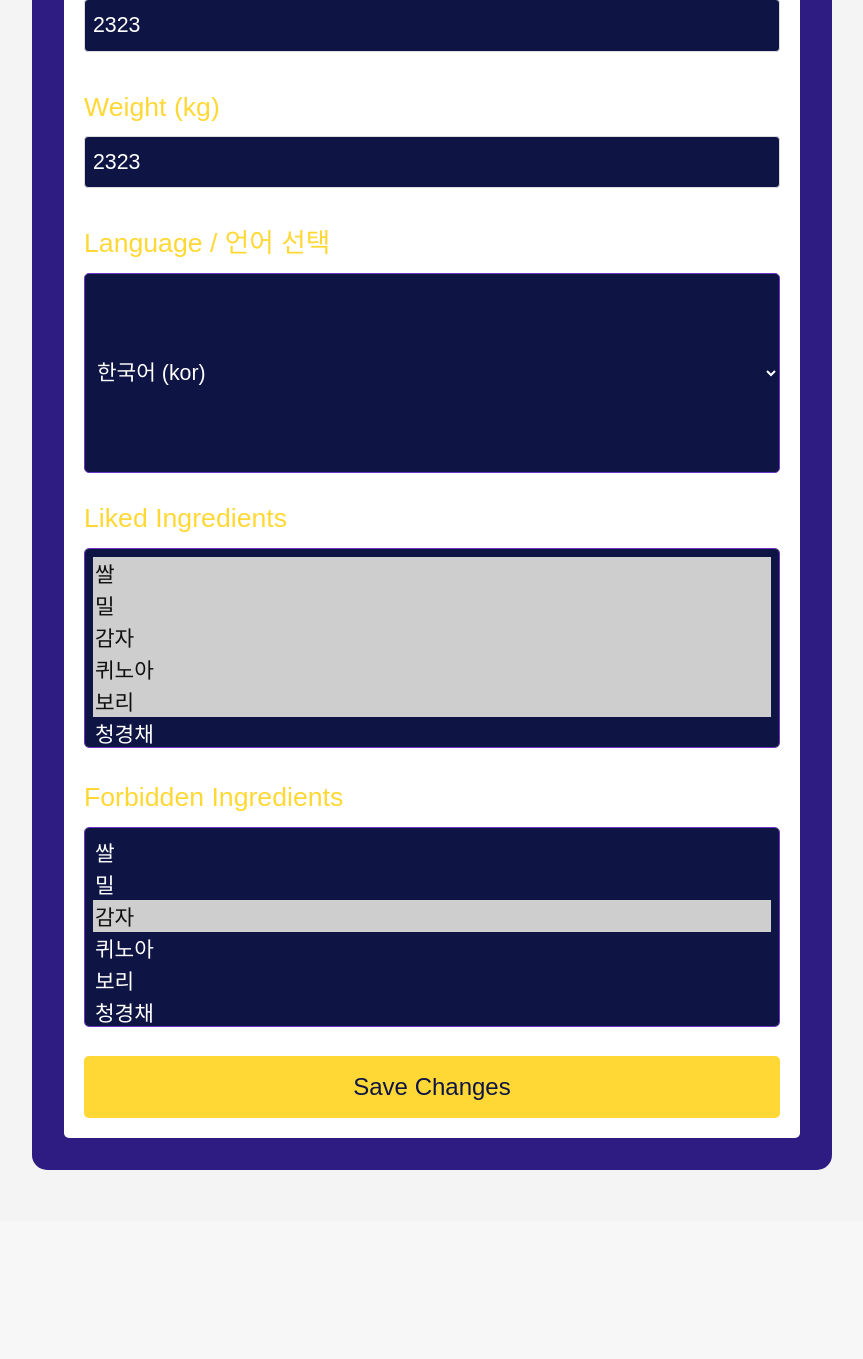
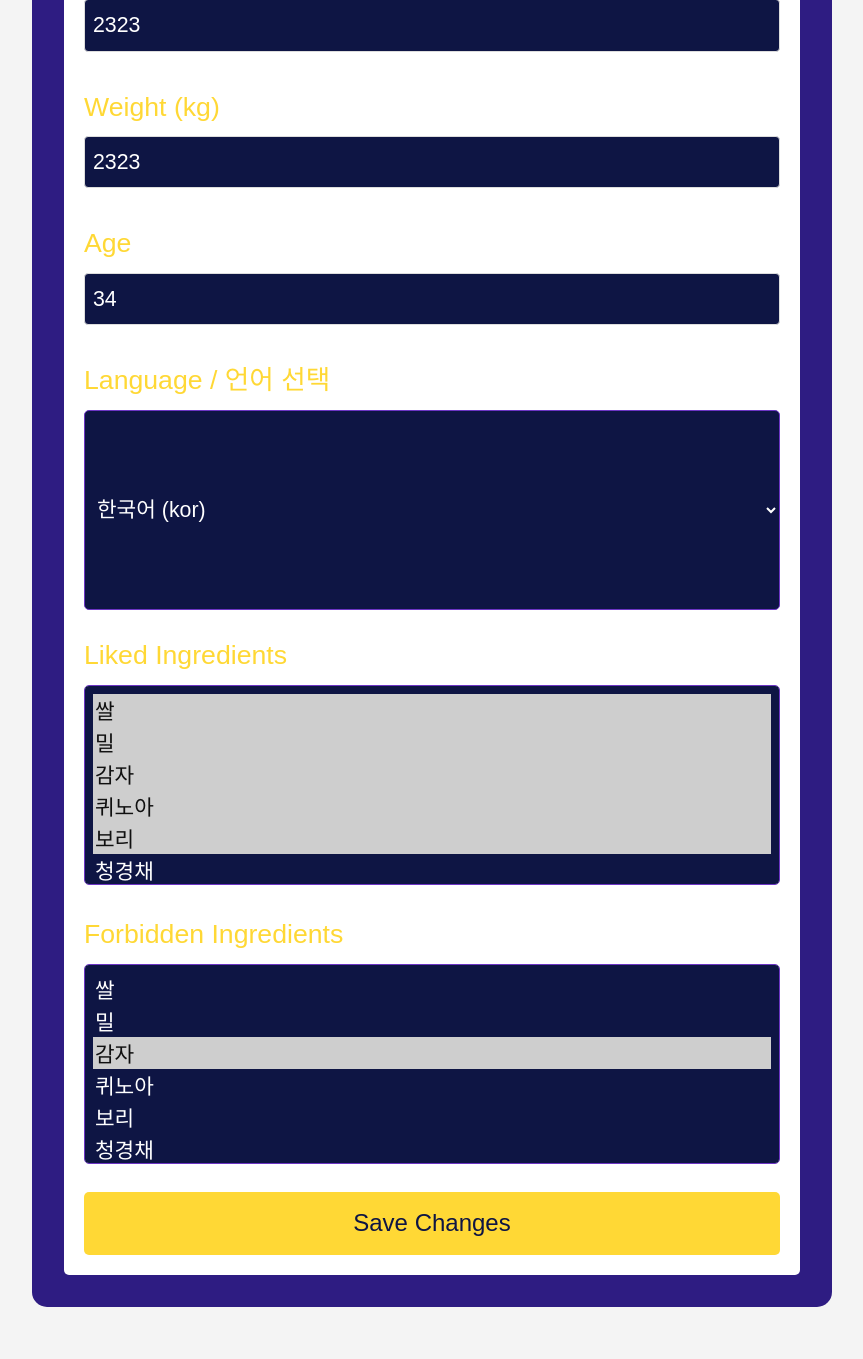
Before and after one commit to hansrocketry-hue/UNIST-Aero, a Flask app: page /edit_profile in a window 1280 px wide. Shown: the part 272-1631 px from the top of the page, without its empty margins (208-1071 px from the left). Before the commit the page ends 1442 px from the top, so only its background shows below. Run offline with Flask 3, Linux system fonts and the light colour scheme; the visitor is signed in with stand-in values (Sample User, id 1).

Commit message:
age update

```diff
--- a/app/routes/auth_routes.py
+++ b/app/routes/auth_routes.py
@@ -23,6 +23,7 @@ def signup():
             name = request.form['name']
             height = int(request.form['height'])
             weight = int(request.form['weight'])
+            age = int(request.form.get('age', 30))
             gender = request.form['gender']
             activity_level = int(request.form['activity_level'])
             like_ids = [int(x) for x in request.form.getlist('like_ids')]
@@ -31,7 +32,7 @@ def signup():
             # language preference (default 'kor')
             language = request.form.get('language', 'kor')
 
-            if um.add_user(username, password, name, height, weight, gender, like_ids, forbid_ids, activity_level, language=language):
+            if um.add_user(username, password, name, height, weight, age, gender, like_ids, forbid_ids, activity_level, language=language):
                 flash('회원가입이 완료되었습니다. 로그인해주세요.', 'success')
                 return redirect(url_for('auth.login'))
             else:
--- a/app/routes/home_routes.py
+++ b/app/routes/home_routes.py
@@ -6,6 +6,42 @@ import os
 import database_handler as db
 
 bp = Blueprint('home', __name__, url_prefix='/')
+
+SCHOFIELD = {
+    'male': [
+        (0, 3, 59.512, -30.4),
+        (3, 10, 22.706, 504.3),
+        (10, 18, 17.686, 658.2),
+        (18, 30, 15.057, 692.2),
+        (30, 60, 11.472, 873.1),
+        (60, 120, 11.711, 587.7),  # older-adult coeff (Schofield includes >60 variant)
+    ],
+    'female': [
+        (0, 3, 58.317, -31.1),
+        (3, 10, 20.315, 485.9),
+        (10, 18, 13.384, 692.6),
+        (18, 30, 14.818, 486.6),
+        (30, 60, 8.126, 845.6),
+        (60, 120, 9.082, 658.5),
+    ]
+}
+
+def schofield_bmr(weight: float, age: int, sex: str) -> float:
+    sex = sex.lower()
+    if sex not in SCHOFIELD:
+        raise ValueError("sex must be 'male' or 'female'")
+    for (amin, amax, a, b) in SCHOFIELD[sex]:
+        if amin <= age <= amax:
+            return a * weight + b
+    # fallback to closest age bracket
+    brackets = SCHOFIELD[sex]
+    if age < brackets[0][0]:
+        a, b = brackets[0][2], brackets[0][3]
+    else:
+        a, b = brackets[-1][2], brackets[-1][3]
+    return a * weight + b
+
+PAL = [1.4, 1.55, 1.75, 1.9, 2.2]
 
 @bp.route('/add-intake', methods=['GET', 'POST'])
 def add_intake():
@@ -120,6 +156,11 @@ def index():
 
     # Calculate percentage of daily requirement met
     nutrition_progress = {}
+
+    bmr = schofield_bmr(user['weight'], user['age'], user['gender'])
+    pal = user['activity_level']
+
+
     for nutrient, total in todays_intake_total.items():
         requirement = DAILY_REQUIREMENTS.get(nutrient, 1)
         percentage = (total / requirement) * 100 if requirement > 0 else 0
@@ -161,6 +202,7 @@ def edit_profile():
         try:
             height = int(request.form['height'])
             weight = int(request.form['weight'])
+            age = int(request.form.get('age', user.get('age', 30)))
             like_ids = [int(x) for x in request.form.getlist('like')]
             forbid_ids = [int(x) for x in request.form.getlist('forbid')]
             language = request.form.get('language', 'kor')
@@ -168,6 +210,7 @@ def edit_profile():
             update_fields = {
                 'height': height,
                 'weight': weight,
+                'age': age,
                 'like': like_ids,
                 'forbid': forbid_ids,
                 'language': language
--- a/app/templates/edit_profile.html
+++ b/app/templates/edit_profile.html
@@ -60,6 +60,10 @@
             <input type="number" id="weight" name="weight" value="{{ user.weight }}" required>
         </div>
         <div class="form-group">
+            <label for="age">Age</label>
+            <input type="number" id="age" name="age" min="0" max="120" value="{{ user.get('age', '') }}">
+        </div>
+        <div class="form-group">
             <label for="language">Language / 언어 선택</label>
             <select id="language" name="language" required>
                 <option value="kor" {% if user.language == 'kor' %}selected{% endif %}>한국어 (kor)</option>
--- a/app/templates/signup.html
+++ b/app/templates/signup.html
@@ -19,6 +19,9 @@
 
         <label for="weight">{% if session.get('lang','kor') == 'eng' %}Weight (kg):{% else %}몸무게 (kg):{% endif %}</label><br>
         <input type="number" id="weight" name="weight" required><br><br>
+
+    <label for="age">{% if session.get('lang','kor') == 'eng' %}Age:{% else %}나이:{% endif %}</label><br>
+    <input type="number" id="age" name="age" min="0" max="120" required><br><br>
 
         <label for="gender">{% if session.get('lang','kor') == 'eng' %}Gender:{% else %}성별:{% endif %}</label><br>
         <select id="gender" name="gender" required>
--- a/user_db.json
+++ b/user_db.json
@@ -6,6 +6,7 @@
         "name": "2323",
         "height": 2323,
         "weight": 2323,
+        "age": 34,
         "gender": "male",
         "activity_level": 2,
         "language": "kor",
@@ -38,6 +39,7 @@
         "name": "g",
         "height": 23,
         "weight": 23,
+        "age": 28,
         "gender": "male",
         "activity_level": 2,
         "language": "eng",
--- a/user_manager.py
+++ b/user_manager.py
@@ -26,7 +26,7 @@ def _get_next_id(users):
         return 1
     return max(user.get('id', 0) for user in users) + 1
 
-def add_user(username, password, name, height, weight, gender, like_ids, forbid_ids, activity_level, language='kor'):
+def add_user(username, password, name, height, weight, age, gender, like_ids, forbid_ids, activity_level, language='kor'):
     users = load_users()
     if get_user_by_username(username):
         return False  # 이미 존재하는 사용자
@@ -38,6 +38,7 @@ def add_user(username, password, name, height, weight, gender, like_ids, forbid_
         "name": name,
         "height": height,
         "weight": weight,
+        "age": age,
         "gender": gender,
         "activity_level": activity_level,
         "language": language,
```
